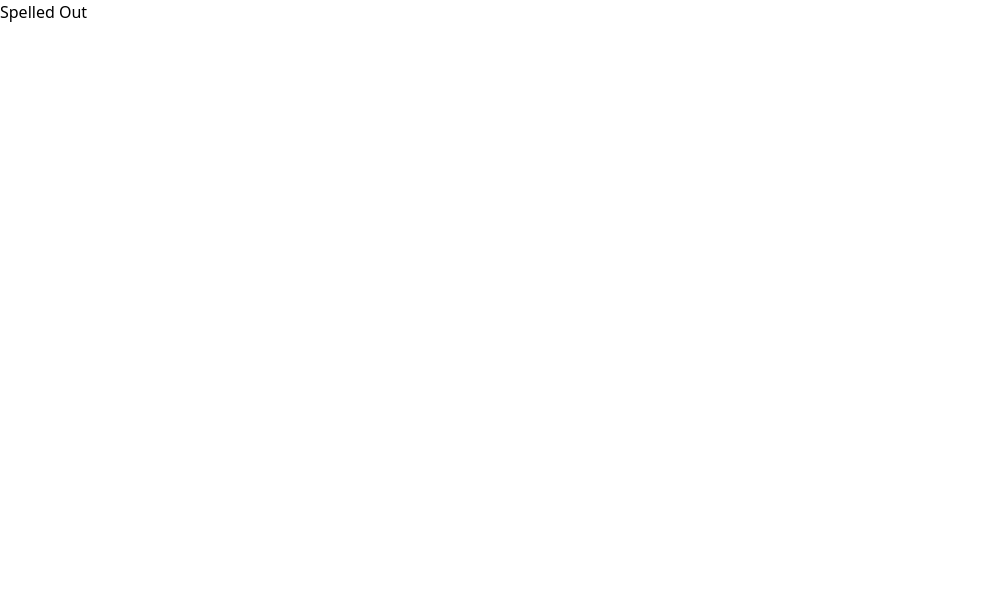
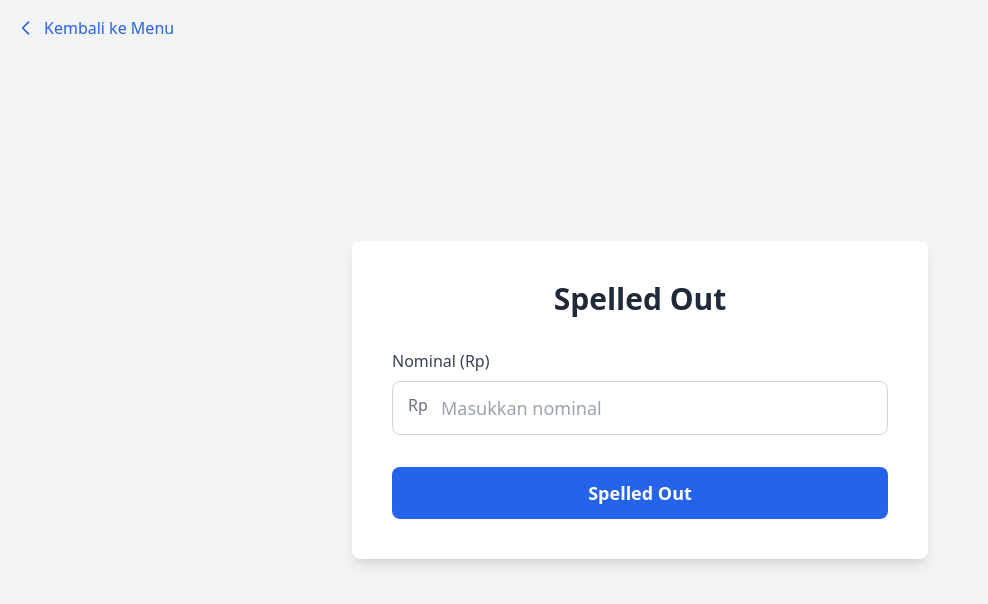
Before and after one commit to handyreyy/electronic-city-assessment, a Nuxt app: page /spelled-out in a window 1280 px wide. Shown: the top 604 px of the page, without its empty margins (0-988 px from the left). Built offline with nearby package versions, Linux system fonts and the light colour scheme.

Commit message:
Add menu get the stars with its validation

```diff
--- a/components/ConfirmModal.vue
+++ b/components/ConfirmModal.vue
@@ -1,8 +1,9 @@
 <template>
-  <Transition name="fade">
+  <Transition name="fade" appear>
     <div
-      v-if="isOpen"
-      class="fixed inset-0 flex items-center justify-center bg-black bg-opacity-50 z-50"
+      v-show="isOpen"
+      :key="isOpen"
+      class="fixed inset-0 flex items-center justify-center bg-black bg-opacity-50 z-50 transition-opacity duration-300"
     >
       <div class="bg-white p-6 rounded shadow-lg max-w-sm w-full space-y-4">
         <h2 class="text-xl font-bold">{{ title }}</h2>
--- /dev/null
+++ b/components/SpelledOutForm.vue
@@ -0,0 +1,111 @@
+<template>
+  <div class="relative min-h-screen bg-gray-100 flex items-center justify-center p-4">
+    <div class="fixed top-4 left-4">
+      <BackButton />
+    </div>
+
+    <form
+      @submit.prevent="onSubmit"
+      class="w-full max-w-xl bg-white p-10 rounded-lg shadow-lg space-y-8"
+    >
+      <h1 class="text-3xl font-bold text-center text-gray-800">Spelled Out</h1>
+      <div class="flex flex-col">
+        <label for="amount" class="mb-2 font-medium text-gray-700">Nominal (Rp)</label>
+        <div class="relative">
+          <span class="absolute left-4 top-3 text-gray-500">Rp</span>
+          <input
+            id="amount"
+            v-model="amountInput"
+            type="text"
+            placeholder="Masukkan nominal"
+            @input="onAmountInput"
+            class="w-full pl-12 pr-4 py-3 border border-gray-300 rounded-lg focus:outline-none focus:ring-2 focus:ring-blue-300 text-lg"
+          />
+        </div>
+        <span v-if="amountErrorMessage" class="text-red-500 text-sm mt-1">
+          {{ amountErrorMessage }}
+        </span>
+      </div>
+      <button
+        type="submit"
+        class="w-full py-3 bg-blue-600 text-white font-semibold rounded-lg hover:bg-blue-700 transition-colors text-lg"
+      >
+        Spelled Out
+      </button>
+      <div v-if="spelledOutResult" class="mt-8 text-lg text-gray-800">
+        {{ spelledOutResult }}
+      </div>
+
+      <ConfirmModal
+        :isOpen="showModal"
+        :title="modalTitle"
+        :message="modalMessage"
+        @confirm="confirmSpelledOut"
+        @cancel="cancelSpelledOut"
+      />
+    </form>
+  </div>
+</template>
+
+<script setup lang="ts">
+import { ref } from 'vue';
+import { useForm, useField } from 'vee-validate';
+import { getSpelledOutSchema } from '@/schemas/spelledOutSchema';
+import { numberToWords } from '@/utils/numberToWords';
+import { capitalizeWords } from '@/utils/capitalizeWords';
+import { formatRupiah } from '@/utils/formatRupiah';
+import BackButton from '@/components/BackButton.vue';
+import ConfirmModal from '@/components/ConfirmModal.vue';
+
+const { handleSubmit } = useForm({
+  validationSchema: getSpelledOutSchema,
+});
+
+const { value: amountValue, errorMessage: amountErrorMessage } = useField<number>('amount', undefined, {
+  initialValue: '',
+});
+
+const amountInput = ref('');
+
+const showModal = ref(false);
+const modalTitle = ref('Konfirmasi');
+const modalMessage = ref('');
+const pendingAmount = ref<number | null>(null);
+const spelledOutResult = ref('');
+
+function onAmountInput(event: Event) {
+  let input = (event.target as HTMLInputElement).value;
+  let cleanedInput = input.replace(/\D/g, '');
+
+  if (cleanedInput.length > 15) {
+    cleanedInput = cleanedInput.substring(0, 15);
+  }
+
+  amountValue.value = cleanedInput ? parseInt(cleanedInput) : null;
+  amountInput.value = cleanedInput ? formatRupiah(parseInt(cleanedInput)) : '';
+}
+
+
+
+const onSubmit = handleSubmit(() => {
+  if (amountValue.value !== null) {
+    pendingAmount.value = amountValue.value;
+    modalMessage.value = `Apakah yakin spelled out nominal Rp${formatRupiah(amountValue.value)}?`;
+    showModal.value = true;
+  }
+});
+
+function confirmSpelledOut() {
+  if (pendingAmount.value !== null) {
+    const result = numberToWords(pendingAmount.value);
+    spelledOutResult.value = capitalizeWords(result) + ' Rupiah';
+    pendingAmount.value = null;
+    showModal.value = false;
+  }
+}
+
+function cancelSpelledOut() {
+  pendingAmount.value = null;
+  showModal.value = false;
+}
+</script>
--- a/pages/spelled-out.vue
+++ b/pages/spelled-out.vue
@@ -1,3 +1,7 @@
 <template>
-  <h1>Spelled Out</h1>
+  <SpelledOutForm />
 </template>
+
+<script setup lang="ts">
+import SpelledOutForm from '@/components/SpelledOutForm.vue';
+</script>
--- /dev/null
+++ b/schemas/spelledOutSchema.ts
@@ -0,0 +1,10 @@
+import * as yup from "yup";
+
+export const getSpelledOutSchema = yup.object({
+  amount: yup
+    .number()
+    .typeError("Nominal harus berupa angka")
+    .required("Nominal wajib diisi")
+    .min(1, "Minimal Rp1")
+    .max(999_000_000_000_000, "Nominal maksimal Rp999 triliun"),
+});
--- /dev/null
+++ b/utils/capitalizeWords.ts
@@ -0,0 +1,7 @@
+export function capitalizeWords(sentence: string): string {
+  return sentence
+    .toLowerCase()
+    .split(" ")
+    .map((word) => word.charAt(0).toUpperCase() + word.slice(1))
+    .join(" ");
+}
--- /dev/null
+++ b/utils/formatRupiah.ts
@@ -0,0 +1,3 @@
+export function formatRupiah(n: number): string {
+  return new Intl.NumberFormat("id-ID").format(n);
+}
--- /dev/null
+++ b/utils/numberToWords.ts
@@ -0,0 +1,54 @@
+export function numberToWords(n: number): string {
+  const MAX_VALUE = 999_000_000_000_000; // 999 Triliun
+
+  if (n === 0) return "nol";
+  if (n > MAX_VALUE) return "Nominal terlalu besar";
+
+  const satuan = [
+    "",
+    "satu",
+    "dua",
+    "tiga",
+    "empat",
+    "lima",
+    "enam",
+    "tujuh",
+    "delapan",
+    "sembilan",
+  ];
+
+  function inWords(num: number): string {
+    if (num < 12) return satuan[num];
+    if (num < 20) return satuan[num - 10] + " belas";
+    if (num < 100)
+      return satuan[Math.floor(num / 10)] + " puluh " + satuan[num % 10];
+    if (num < 200) return "seratus " + inWords(num - 100);
+    if (num < 1000)
+      return satuan[Math.floor(num / 100)] + " ratus " + inWords(num % 100);
+    if (num < 2000) return "seribu " + inWords(num - 1000);
+    if (num < 1_000_000)
+      return inWords(Math.floor(num / 1000)) + " ribu " + inWords(num % 1000);
+    if (num < 1_000_000_000)
+      return (
+        inWords(Math.floor(num / 1_000_000)) +
+        " juta " +
+        inWords(num % 1_000_000)
+      );
+    if (num < 1_000_000_000_000)
+      return (
+        inWords(Math.floor(num / 1_000_000_000)) +
+        " milyar " +
+        inWords(num % 1_000_000_000)
+      );
+    if (num < 1_000_000_000_000_000)
+      return (
+        inWords(Math.floor(num / 1_000_000_000_000)) +
+        " triliun " +
+        inWords(num % 1_000_000_000_000)
+      );
+
+    return "";
+  }
+
+  return inWords(n).replace(/\s+/g, " ").trim();
+}
```
